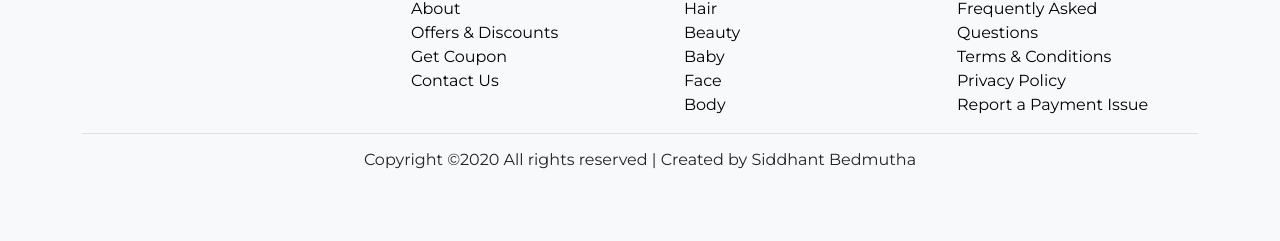
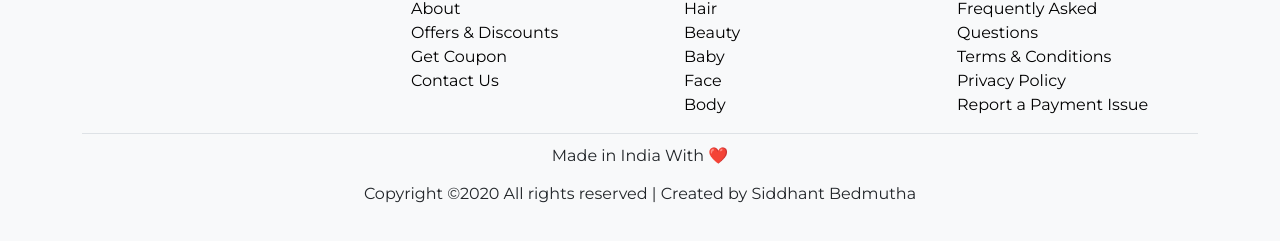
Before and after one commit to Sid1902/mama-earth-clone, a plain HTML site: page index.html in a window 1280 px wide. Shown: the part 2312-2553 px from the top of the page. Drawn offline with nearby package versions, Linux system fonts and the light colour scheme.

Commit message:
Added Made in India in footer

```diff
--- a/assets/style.css
+++ b/assets/style.css
@@ -176,8 +176,13 @@ ul{
 
 #footer2 {
     text-decoration: none;
-
     color: white;
     padding-bottom: 10px;
+}
 
+.mwl {
+    display: flex;
+    justify-content: center;
+    align-items: center;
+    margin: 10px;
 }
--- a/index.html
+++ b/index.html
@@ -461,6 +461,7 @@
   </div>
   </div>
   <div class="border-top">
+    <p class="mwl">Made in India With <span>&nbsp;❤️</span></p>
   <h6 class="text-center mt-3">Copyright ©2020 All rights reserved | Created by Siddhant Bedmutha
   </h6>
   </div>
```
Also changed, not shown: about.html (+1 -0 lines), cart.html (+1 -0 lines), category.html (+1 -0 lines), checkout.html (+1 -0 lines), contact.html (+1 -0 lines), order_confirmation.html (+1 -0 lines), product.html (+1 -0 lines), product_detail.html (+1 -0 lines), search.html (+1 -0 lines).
